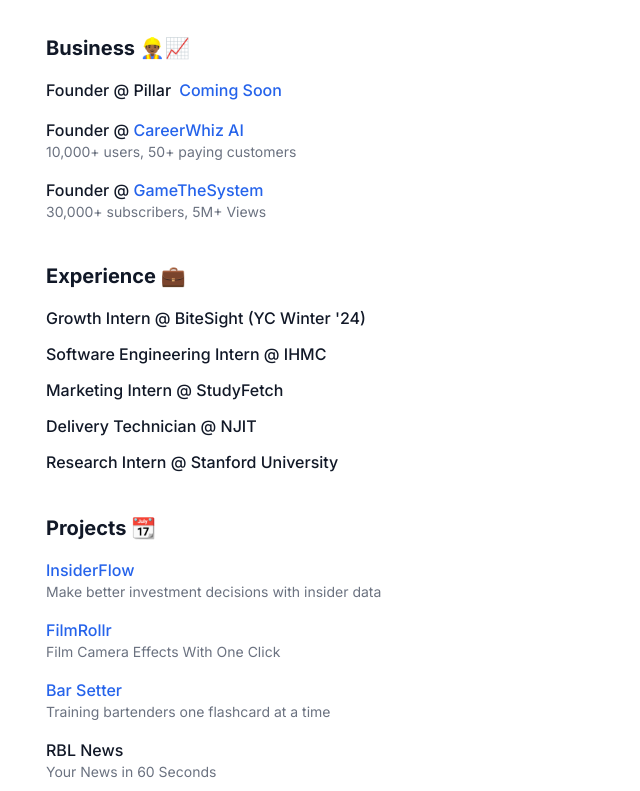
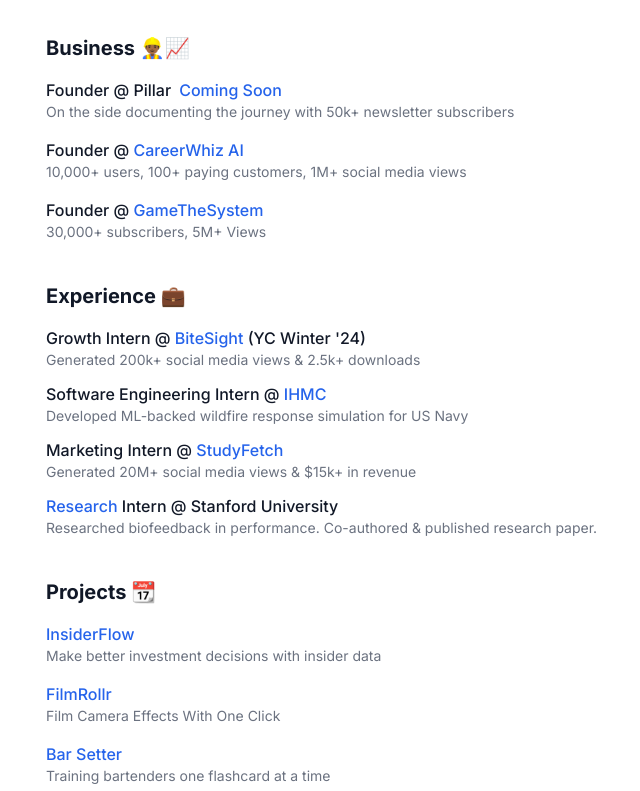
Before and after one commit to gmurrt/MyPortfolio, a plain HTML site: page index.html in a window 1280 px wide. Shown: the part 158-949 px from the top of the page, without its empty margins (282-922 px from the left). Drawn offline with nearby package versions, Linux system fonts and the light colour scheme.

Commit message:
Update index.html

```diff
--- a/index.html
+++ b/index.html
@@ -95,7 +95,7 @@
             <div>
                 <h1 class="text-2xl sm:text-4xl font-bold mb-1 sm:mb-2 text-center sm:text-left">Gabriele Muratori</h1>
                 <p class="text-gray-600 text-sm sm:text-base text-center sm:text-left">
-                    <span aria-label="Location">📍</span> Grew up in Italy ➝ Studying in NY/NJ Area
+                    18 y/o | Grew up in Italy | Studying in NY/NJ Area
                 </p>
             </div>
         </header>
@@ -106,10 +106,12 @@
             <div class="space-y-3 sm:space-y-4">
                 <div>
                     <p class="font-medium text-sm sm:text-base">Founder @ Pillar<span class="text-blue-600 ml-2">Coming Soon</span></p>
+                    <p class="text-gray-500 text-xs sm:text-sm">On the side documenting the journey with 50k+ newsletter subscribers</p>
+
                 </div>
                 <div>
                     <p class="font-medium text-sm sm:text-base">Founder @ <a href="https://www.careerwhiz.ai" class="text-blue-600 hover:text-blue-700" target="_blank" rel="noopener">CareerWhiz AI</a></p>
-                    <p class="text-gray-500 text-xs sm:text-sm">10,000+ users, 50+ paying customers</p>
+                    <p class="text-gray-500 text-xs sm:text-sm">10,000+ users, 100+ paying customers, 1M+ social media views</p>
                 </div>
                 <div>
                     <p class="font-medium text-sm sm:text-base">Founder @ <a href="https://www.youtube.com/@GameTheSystem/videos" class="text-blue-600 hover:text-blue-700" target="_blank" rel="noopener">GameTheSystem</a></p>
@@ -122,11 +124,23 @@
         <section class="mb-8 sm:mb-10" aria-labelledby="experience-section">
             <h2 id="experience-section" class="text-lg sm:text-xl font-bold mb-3 sm:mb-4 section-heading inline-block relative">Experience 💼</h2>
             <div class="space-y-2 sm:space-y-3">
-                <p class="font-medium text-sm sm:text-base">Growth Intern @ BiteSight (YC Winter '24)</p>
-                <p class="font-medium text-sm sm:text-base">Software Engineering Intern @ IHMC</p>
-                <p class="font-medium text-sm sm:text-base">Marketing Intern @ StudyFetch</p>
-                <p class="font-medium text-sm sm:text-base">Delivery Technician @ NJIT</p>
-                <p class="font-medium text-sm sm:text-base">Research Intern @ Stanford University</p>
+                <div>
+                <p class="font-medium text-sm sm:text-base">Growth Intern @ <a href="https://www.bitesight.com" class="text-blue-600 hover:text-blue-700" target="_blank" rel="noopener">BiteSight</a> (YC Winter '24)</p>
+                <p class="text-gray-500 text-xs sm:text-sm">Generated 200k+ social media views & 2.5k+ downloads</p>
+                </div>
+                <div>
+                <p class="font-medium text-sm sm:text-base">Software Engineering Intern @  <a href="https://www.ihmc.us" class="text-blue-600 hover:text-blue-700" target="_blank" rel="noopener">IHMC</a></p>
+                <p class="text-gray-500 text-xs sm:text-sm">Developed ML-backed wildfire response simulation for US Navy</p>
+            </div>
+            <div>
+                <p class="font-medium text-sm sm:text-base">Marketing Intern @ <a href="https://www.studyfetch.com" class="text-blue-600 hover:text-blue-700" target="_blank" rel="noopener">StudyFetch</a></p>
+                <p class="text-gray-500 text-xs sm:text-sm">Generated 20M+ social media views & $15k+ in revenue</p>
+            </div>
+            <div>
+                <p class="font-medium text-sm sm:text-base"><a href="https://theinformaticists.wordpress.com/2022/10/03/biofeedback-in-performance/" class="text-blue-600 hover:text-blue-700" target="_blank" rel="noopener">Research</a> Intern @ Stanford University</p>
+                <p class="text-gray-500 text-xs sm:text-sm">Researched biofeedback in performance. Co-authored & published research paper. </p>
+
+            </div>
             </div>
         </section>
 
@@ -155,6 +169,10 @@
                 <div>
                     <p class="font-medium text-sm sm:text-base">RBL News</p>
                     <p class="text-gray-500 text-xs sm:text-sm">Your News in 60 Seconds</p>
+                </div>
+                <div>
+                    <p class="font-medium text-sm sm:text-base">CardBoard</p>
+                    <p class="text-gray-500 text-xs sm:text-sm">Save gift cards to your phone</p>
                 </div>
             </div>
         </section>
```
